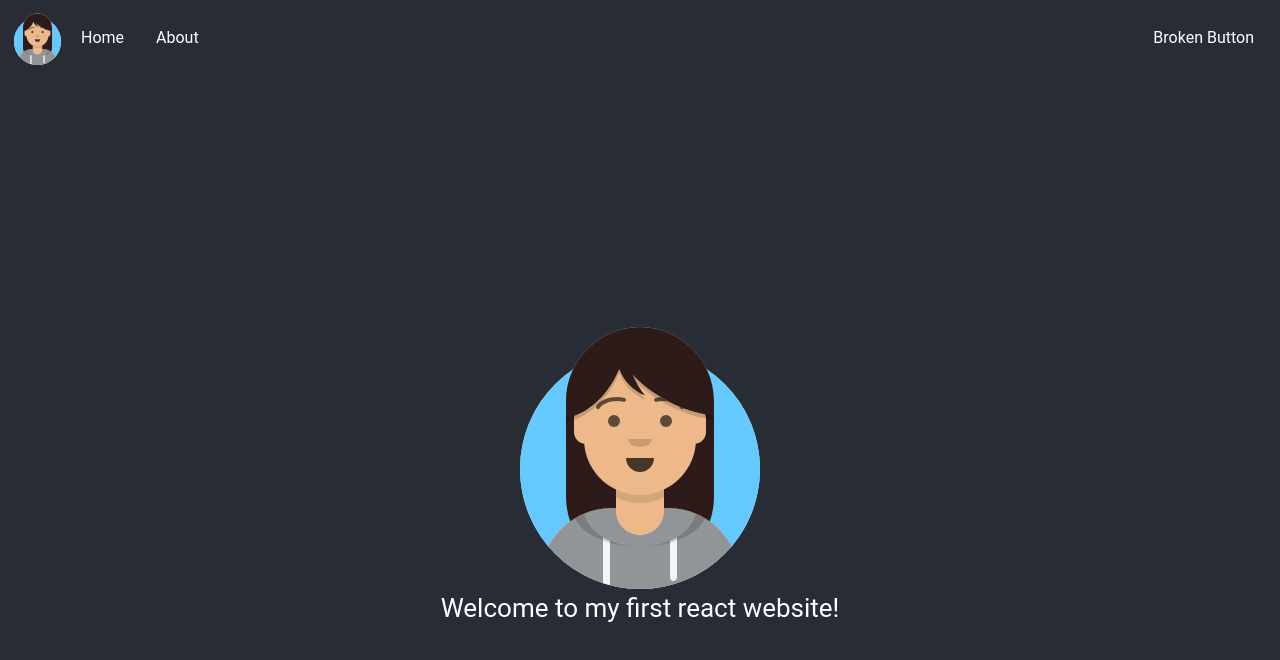
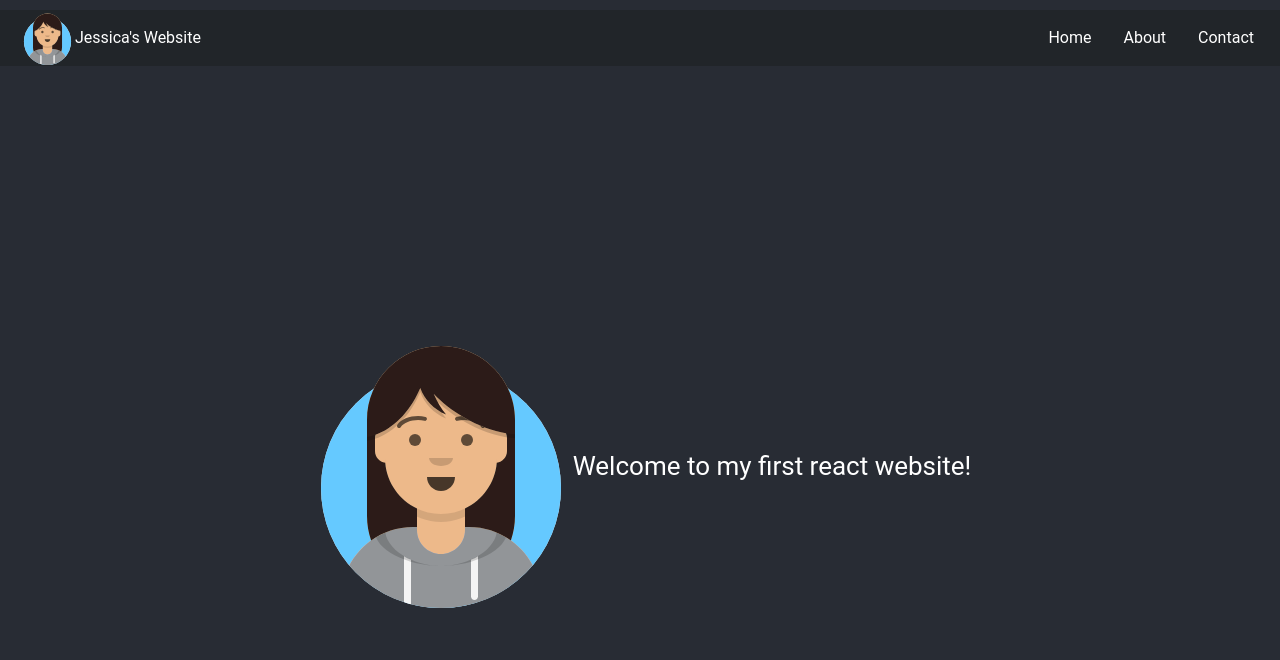
Before and after one commit to jshiweb/jshiweb.github.io, a React (Create React App) app: page /#/ in a window 1280 px wide. Shown: the top 660 px of the page. Built offline with nearby package versions, Linux system fonts and the light colour scheme.

Commit message:
adding basic nav bar p2

```diff
--- a/src/App.css
+++ b/src/App.css
@@ -1,6 +1,9 @@
 * {
   font-family: Roboto;
   background-color: #282c34;
+  margin: 0;
+  padding: 0;
+  box-sizing: border-box;
 }
 
 .Body {
@@ -15,28 +18,48 @@
   color: white;
 }
 
-.Navbar {
-  /*  background-color: purple;*/
-}
-
-img {
-  max-width: 100%;
-  max-height: 100%;
+.Navbar,
+.Navbar .textimage,
+.Navbar .textimage p {
+  background-color: #212529;
 }
 
 .icon {
   height: 55px;
   width: 55px;
+  background-color: #212529;
+  max-width: 100%;
+  max-height: 100%;
 }
+.textimage {
+  list-style-type: none;
+  padding: 0px 10px;
+  display: inline-block;
+  float: left;
+}
+
+.textimage img {
+  float: left;
+}
+
+.textimage p {
+  padding-top: 16px;
+  text-align: right;
+  display: inline-block;
+
+  margin: 0 auto;
+}
+
 ul {
   list-style-type: none;
   margin: 10px 10px;
   padding: 0;
   overflow: hidden;
+  background-color: #212529;
 }
 
 li {
-  float: left;
+  float: right;
   color: white;
 }
 
@@ -46,6 +69,7 @@ li a {
   text-align: center;
   padding: 16px;
   text-decoration: none;
+  background-color: #212529;
 }
 
 li a:hover {
--- a/src/App.js
+++ b/src/App.js
@@ -5,6 +5,7 @@ import { Routes, Route } from "react-router-dom";
 import Mynavbar from "./components/Mynavbar";
 import Home from "./pages/Home";
 import About from "./pages/About";
+import Contact from "./pages/Contact";
 
 function App() {
   return (
@@ -13,6 +14,7 @@ function App() {
       <Routes>
         <Route path="/" element={<Home />} />
         <Route path="about" element={<About />} />
+        <Route path="contact" element={<Contact />} />
       </Routes>
     </div>
   );
--- a/src/components/Mynavbar.js
+++ b/src/components/Mynavbar.js
@@ -6,17 +6,18 @@ const Mynavbar = () => {
   return (
     <div className="Navbar">
       <ul>
-        <li>
+        <li className="textimage">
           <img className="icon" src={logo} alt="logo" />
+          <p>Jessica's Website</p>
         </li>
         <li>
-          <Link to="/">Home</Link>
+          <Link to="/contact">Contact</Link>
         </li>
         <li>
           <Link to="/about">About</Link>
         </li>
-        <li style={{ float: "right " }}>
-          <a>Broken Button</a>
+        <li>
+          <Link to="/">Home</Link>
         </li>
       </ul>
     </div>
--- /dev/null
+++ b/src/pages/Contact.js
@@ -0,0 +1,9 @@
+import React from "react";
+const Contact = () => {
+  return (
+    <div className="Body">
+      <input type="text>" placeholder="some text" />
+    </div>
+  );
+};
+export default Contact;
--- a/src/pages/Home.js
+++ b/src/pages/Home.js
@@ -3,8 +3,10 @@ import React from "react";
 const Home = () => {
   return (
     <div className="Body">
-      <img src={logo} alt="logo" />
-      <p>Welcome to my first react website!</p>
+      <p>
+        <img src={logo} alt="logo" />
+        Welcome to my first react website!
+      </p>
     </div>
   );
 };
```
